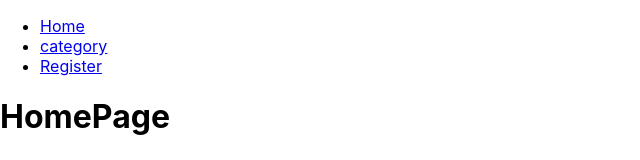
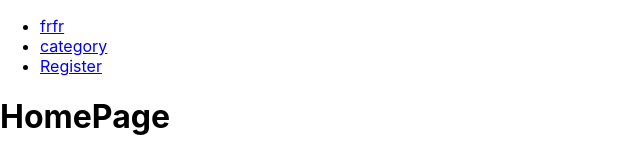
Before and after one commit to kimikolim/senpai_react, a React (Create React App) app: page /register in a window 1280 px wide. Shown: the top 160 px of the page, without its empty margins (0-640 px from the left). Built offline with nearby package versions, Linux system fonts and the light colour scheme.

Commit message:
random chagne

```diff
--- a/src/components/Header.jsx
+++ b/src/components/Header.jsx
@@ -8,7 +8,7 @@ export class Header extends Component {
                  <nav>
                     <ul>
                         <li>
-                        <Link to="/">Home</Link>
+                        <Link to="/">frfr</Link>
                         </li>
                         <li>
                         <Link to="/category">category</Link>
```
